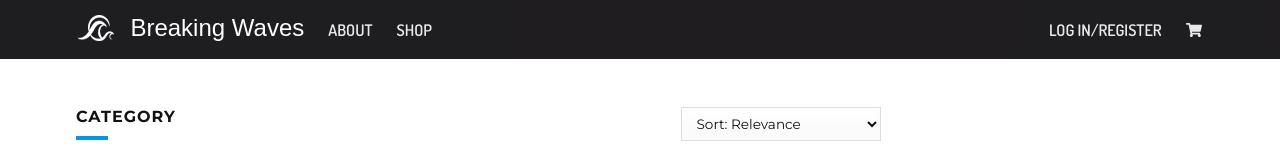
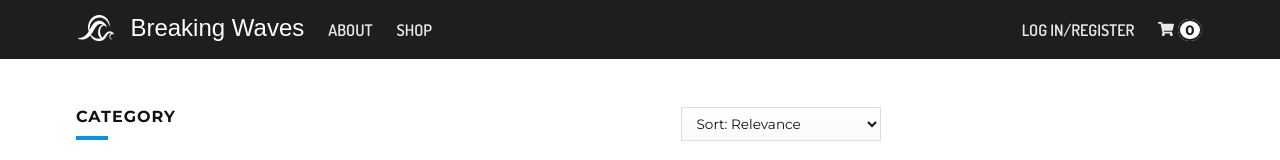
Before and after one commit to martincosimano/react-ecommerce-breakingwaves, a React (Create React App) app in the folder client/: page /shop/1 in a window 1280 px wide. Shown: the top 160 px of the page. Built offline with nearby package versions, Linux system fonts and the light colour scheme; a web font is replaced by a local one.

Commit message:
changes: -working on the cart functionality:  -added a 'cartItems' state to hold the card objects added to the cart.  -cartItems length number now appears besides the cart on the navbar.

```diff
--- a/client/src/App.js
+++ b/client/src/App.js
@@ -9,18 +9,40 @@ import Footer from './components/Footer/Footer';
 import Shop from './routes/Shop';
 
 export default function App() {
+
+  const [cartItems, setCartItems] = React.useState([])
+
+  React.useEffect(() => {
+    // Retrieve cart items from localStorage on component mount
+    const storedCartItems = localStorage.getItem('cartItems');
+    if (storedCartItems) {
+      setCartItems(JSON.parse(storedCartItems));
+    }
+  }, []);
+  React.useEffect(() => {
+    // Update localStorage when cartItems change
+    localStorage.setItem('cartItems', JSON.stringify(cartItems));
+  }, [cartItems]);
+
+  function checkItem(item) {
+    setCartItems((prevCartItems) => [...prevCartItems, item]);
+    // You can also add any additional logic, such as checking for duplicate items or updating item quantities.
+  }
+
   return (
     <BrowserRouter>
-      <Header />
+      <Header cartItems={cartItems.length} />
       <ScrollToTop />
       <Routes>
-        <Route path="/" element={<Home />}/>
-        <Route path="/about" element={<About />}/>
-        <Route path="/shop" element={<Shop />}/>
-        <Route path="/shop/:category" element={<Shop />} />
+        <Route path="/" element={<Home checkItem={checkItem} />} />
+        <Route path="/about" element={<About />} />
+        <Route
+          path="/shop/:category?"
+          element={<Shop checkItem={checkItem} />}
+        />
       </Routes>
       <PreFooter />
       <Footer />
     </BrowserRouter>
-  )
+  );
 }
--- a/client/src/components/Header/Header.js
+++ b/client/src/components/Header/Header.js
@@ -2,11 +2,11 @@ import React from 'react';
 import Navbar from './Navbar';
 import '../../styles/components/header.css';
 
-export default function Header() {
+export default function Header(props) {
     return (
         <header>
         <div className="container">
-            <Navbar />
+            <Navbar cartItems={props.cartItems} />
         </div>
     </header>
     )
--- a/client/src/components/Header/Navbar.js
+++ b/client/src/components/Header/Navbar.js
@@ -5,7 +5,7 @@ import { navSidebarData } from "../../data/navSidebardata";
 import { Link } from "react-router-dom";
 import { IconContext } from "react-icons";
 
-export default function Navbar() {
+export default function Navbar(props) {
     const [sidebar, setSidebar] = useState(false);
     const [windowWidth, setWindowWidth] = useState(window.innerWidth);
 
@@ -60,6 +60,7 @@ export default function Navbar() {
                     </li>
                     <li>
                       <a href="" className="nav-anchor nav-cart"><FaIcons.FaShoppingCart/></a>
+                      <span className="cart-items-number">{props.cartItems}</span>
                     </li>
                   </ul>
                 </div>
@@ -82,6 +83,7 @@ export default function Navbar() {
                 title={'Breaking Waves'}
                 categories={navSidebarData}
                 isNav={true}
+                cartItems={props.cartItems}
               />
             </div>
           )}
--- a/client/src/components/Home/Carousel.js
+++ b/client/src/components/Home/Carousel.js
@@ -6,7 +6,7 @@ import 'slick-carousel/slick/slick-theme.css';
 import Card from '../shared/Card';
 import { productsData } from '../../data/productsData';
 
-export default function Carousel() {
+export default function Carousel(props) {
   const [limitedItems] = useState(productsData.slice(0, 9));
 
   const settings = {
@@ -44,6 +44,12 @@ export default function Carousel() {
     ],
   };
 
+  const checkItem = (item) => {
+    if (props.checkItem) {
+      props.checkItem(item);
+    }
+  };
+
   return (
     <section className="slider-section">
       <div className="container">
@@ -54,6 +60,7 @@ export default function Carousel() {
               key={item.id}
               item={item}
               isShop={false}
+              checkItem={checkItem}
               />
           ))}
         </Slider>
--- a/client/src/components/Shop/Main.js
+++ b/client/src/components/Shop/Main.js
@@ -1,4 +1,4 @@
-import React, { useState, useMemo, useEffect } from "react";
+import React from "react";
 import { useParams, useLocation, Link } from 'react-router-dom';
 import Sidebar from "../shared/Sidebar";
 import Card from "../shared/Card";
@@ -16,13 +16,13 @@ function sortItems(items, sortType) {
   }
 }
 
-export default function Shop() {
-  const [sidebar, setSidebar] = useState(false);
+export default function Shop(props) {
+  const [sidebar, setSidebar] = React.useState(false);
   const showSidebar = () => setSidebar(!sidebar);
 
   const { category } = useParams();
-  const [sortType, setSortType] = useState("");
-  const [currentPage, setCurrentPage] = useState(1);
+  const [sortType, setSortType] = React.useState("");
+  const [currentPage, setCurrentPage] = React.useState(1);
   const location = useLocation();
 
   const handleSortChange = (e) => {
@@ -30,9 +30,9 @@ export default function Shop() {
     setCurrentPage(1);
   };
 
-  const sortedItems = useMemo(() => sortItems(productsData, sortType), [sortType]);
+  const sortedItems = React.useMemo(() => sortItems(productsData, sortType), [sortType]);
 
-  const filteredItems = useMemo(() => {
+  const filteredItems = React.useMemo(() => {
     if (category) {
       return sortedItems.filter((item) => item.productCategory === category);
     } else {
@@ -46,7 +46,7 @@ export default function Shop() {
   const endIndex = startIndex + itemsPerPage;
   const currentItems = filteredItems.slice(startIndex, endIndex);
 
-  useEffect(() => {
+  React.useEffect(() => {
     const searchParams = new URLSearchParams(location.search);
     const page = parseInt(searchParams.get('page'));
     if (!isNaN(page) && page >= 1 && page <= totalPages) {
@@ -56,9 +56,14 @@ export default function Shop() {
     }
   }, [location.search, totalPages]);
 
-  useEffect(() => {
+  React.useEffect(() => {
     window.scrollTo(0, 0);
   }, [currentPage]);
+
+
+  function checkItem(item) {
+    props.checkItem(item);
+  }
 
   return (
     <main className="shop-main">
@@ -87,7 +92,12 @@ export default function Shop() {
               <div className="products--container">
                 <div className="shop-card--container">
                   {currentItems.map((item) => (
-                    <Card item={item} isShop={true} key={item.id} />
+                    <Card
+                    item={item}
+                    isShop={true}
+                    key={item.id}
+                    checkItem={checkItem}
+                    />
                   ))}
                 </div>
               </div>
--- a/client/src/components/shared/Card.js
+++ b/client/src/components/shared/Card.js
@@ -29,7 +29,7 @@ export default function Card(props) {
           <h5 className="card-name">{props.item.productName}</h5>
           <div className="card-cart--info">
             <span className="card-price">{props.item.productPrice}</span>
-            <button className="card-cart btn-black">Cart</button>
+            <button className="card-cart btn-black" onClick={() => props.checkItem(props.item)}>Cart</button>
           </div>
         </div>
       </div>
--- a/client/src/components/shared/Sidebar.js
+++ b/client/src/components/shared/Sidebar.js
@@ -8,10 +8,11 @@ export default function Sidebar(props) {
 
     const categoryElements = categories.map(category => (
             <li className={`category-item ${category.cName}`} key={category.id} onClick={props.showSidebar}>
-                <Link to={`${category.path}`}>
-                    {props.isNav && category.icon}
-                    <span>{category.title}</span>
-                </Link>
+            <Link to={`${category.path}`}>
+                {props.isNav && category.icon}
+                <span>{category.title}</span>
+                {category.title === "Cart" && <span className="cart-items-number">{props.cartItems}</span>}
+            </Link>
             </li>
     ))
 
--- a/client/src/routes/Home.js
+++ b/client/src/routes/Home.js
@@ -4,11 +4,12 @@ import Carousel from '../components/Home/Carousel';
 import AboutSection from '../components/Home/AboutSection';
 import '../styles/routes/home.css';
 
-export default function Home() {
+export default function Home(props) {
+
     return (
         <div>
             <Main />
-            <Carousel />
+            <Carousel checkItem={props.checkItem} />
             <AboutSection />
         </div>
     )
--- a/client/src/routes/Shop.js
+++ b/client/src/routes/Shop.js
@@ -2,8 +2,8 @@ import React from 'react'
 import Main from '../components/Shop/Main'
 import '../styles/routes/shop.css'
 
-export default function Shop() {
+export default function Shop(props) {
     return (
-        <Main></Main>
+        <Main checkItem={props.checkItem}></Main>
     )
 }
--- a/client/src/styles/components/header.css
+++ b/client/src/styles/components/header.css
@@ -92,7 +92,23 @@ header {
     align-items: center;
     gap: 0.5rem;
 }
-
+/******************************************
+/* ADITIONAL STYLES
+/*******************************************/
+.cart-items-number {
+    font-family: var(--ff-primary);
+    font-size: var(--fs-400);
+    line-height: 1.3rem;
+    text-align: center;
+    min-width: 1.75rem;
+    font-weight: bolder;
+    border-radius: 50%;
+    background-color: var(--clr-background-secondary);
+    color: var(--clr-font-secondary);
+    border: 2px solid var(--clr-background-primary);
+    padding: 1px 5px;
+    margin-left: 4px;
+}
 /******************************************
 /* MEDIA QUERY
 /*******************************************/
@@ -126,5 +142,9 @@ header {
         background: none;
         color: var(--clr-font-primary);
     }
+    .cart-items-number {
+        padding: 0;
+        margin-left: 0;
+    }
 
 }
```
